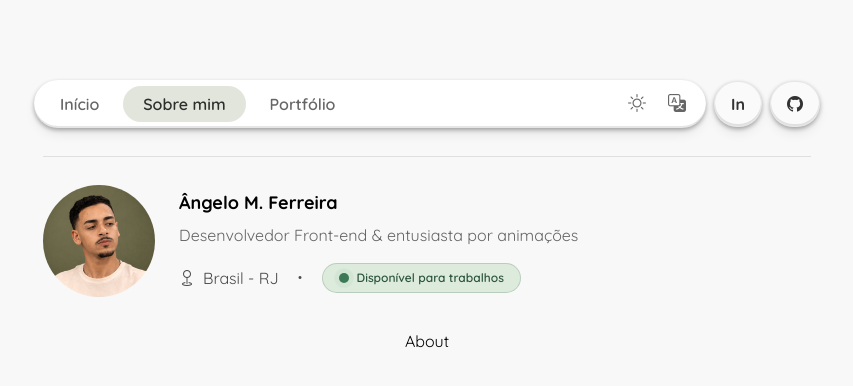
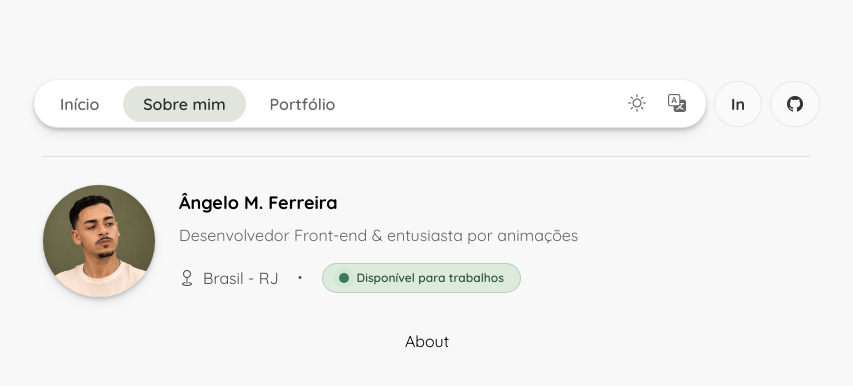
Before and after one commit to devmrqs/devmrqs.com.br, a React (Vite) app: page /about in a window 1280 px wide. Shown: the top 386 px of the page, without its empty margins (213-1066 px from the left). Built offline with nearby package versions, Linux system fonts and the light colour scheme.

Commit message:
♻️ refactor: adiciona variante hover para shadowBox

```diff
--- a/src/components/Header.jsx
+++ b/src/components/Header.jsx
@@ -1,4 +1,5 @@
 import perfil from "../assets/perfil.png";
+import { shadowBox } from "../styles/sharedClasses";
 
 const Header = () => {
   return (
@@ -6,7 +7,7 @@ const Header = () => {
       <img
         src={perfil}
         alt=""
-        className="rounded-full select-none h-auto w-28"
+        className={`rounded-full select-none h-auto w-28 ${shadowBox}`}
       />
       <div className="flex flex-col ml-6 justify-center">
         <h3 className="font-bold text-lg mb-1.5 select-text">
@@ -19,7 +20,7 @@ const Header = () => {
           <i className="bi bi-geo mr-2 text-base text-[rgba(0,0,0,0.7)]"></i>
           <p className="text-[rgba(0,0,0,0.7)] text-base">Brasil - RJ</p>
           <i className="bi bi-circle-fill text-[3px] text-[rgba(0,0,0,0.7)] ml-5 mr-5"></i>
-          <div className="bg-[rgba(116,187,113,0.2)] hover:bg-[rgba(127,187,125,0.35)] flex items-center justify-center gap-2 py-1.5 px-4 rounded-full border-[0.5px] border-[rgb(44,85,62,0.2)] duration-500">
+          <div className="bg-[rgba(116,187,113,0.2)] flex items-center justify-center gap-2 py-1.5 px-4 rounded-full border-[0.5px] border-[rgb(44,85,62,0.2)] duration-500">
             <span className="relative flex h-2.5 w-2.5">
               <span className="animate-ping absolute h-full w-full rounded-full bg-[rgb(62,121,87)] opacity-75"></span>
               <span className="relative rounded-full h-2.5 w-2.5 bg-[rgb(62,121,87)]"></span>
--- a/src/styles/sharedClasses.js
+++ b/src/styles/sharedClasses.js
@@ -1,7 +1,10 @@
 export const shadowBox =
-  "shadow-[0px_2px_4px_rgba(0,0,0,0.3),0px_7px_13px_-3px_rgba(0,0,0,0.1),0px_-2px_0px_inset_rgba(0,0,0,0.1)]";
+  "shadow-[0px_2px_4px_rgba(0,0,0,0.2),0px_7px_13px_-3px_rgba(0,0,0,0.1),0px_-1px_0px_inset_rgba(0,0,0,0.1)]";
 
-export const roundButtonClasses = `bg-[rgba(255,255,255,0.3)] px-4 py-2.5 border-[0.5px] border-[rgba(0,0,0,0.08)] text-[rgb(0,0,0,0.8)] text-base rounded-full hover:scale-110 hover:bg-white duration-500 font-bold ${shadowBox}`;
+export const hoverShadowBox =
+  "hover:shadow-[0px_2px_4px_rgba(0,0,0,0.2),0px_7px_13px_-3px_rgba(0,0,0,0.1),0px_-1px_0px_inset_rgba(0,0,0,0.1)]";
+
+export const roundButtonClasses = `bg-[rgba(255,255,255,0.3)] px-4 py-2.5 border-[0.5px] border-[rgba(0,0,0,0.08)] text-[rgb(0,0,0,0.8)] text-base rounded-full hover:scale-110 hover:bg-white duration-500 font-bold ${hoverShadowBox}`;
 
 export const themeButtonClasses = `w-full flex items-center gap-2.5 px-4 py-2 text-base hover:bg-[rgba(0,0,0,0.05)] hover:rounded-full duration-300`;
 
```
